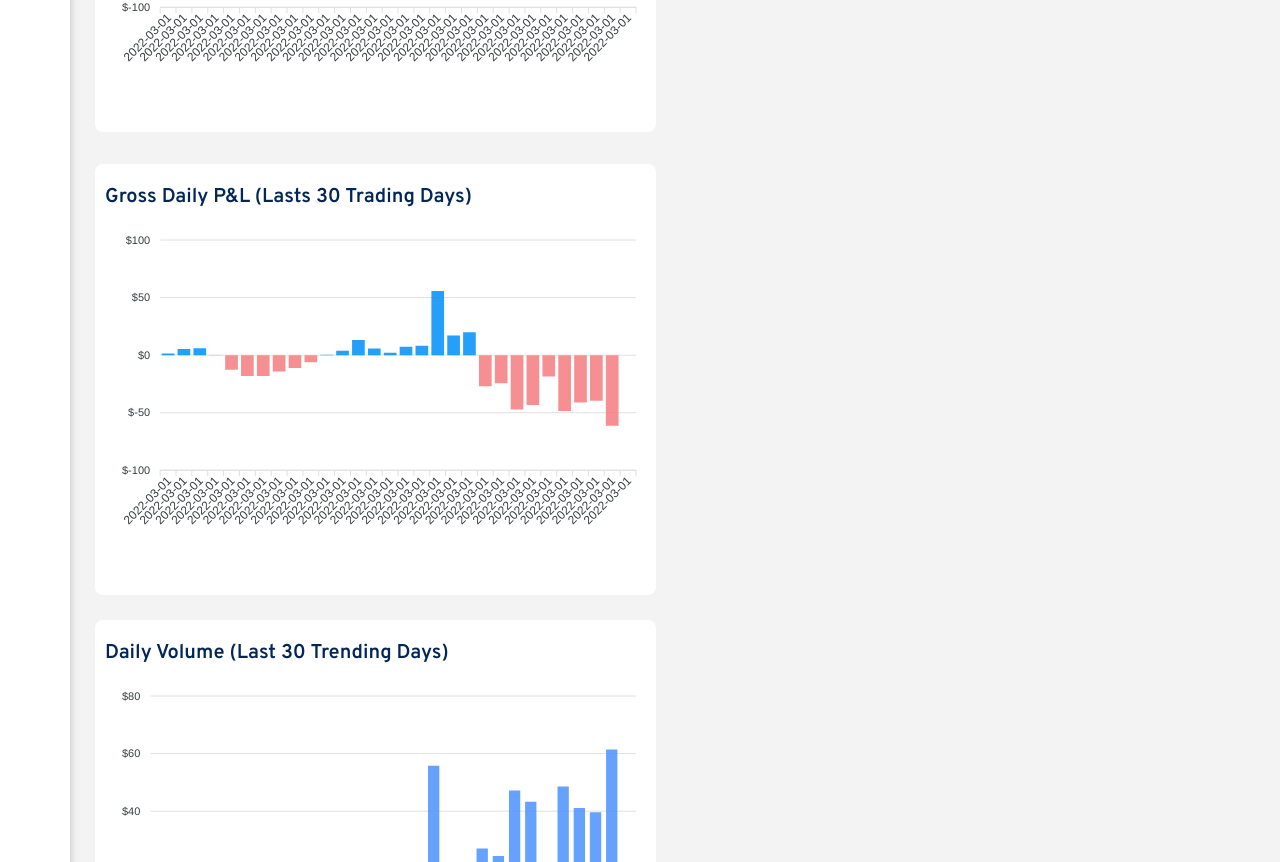
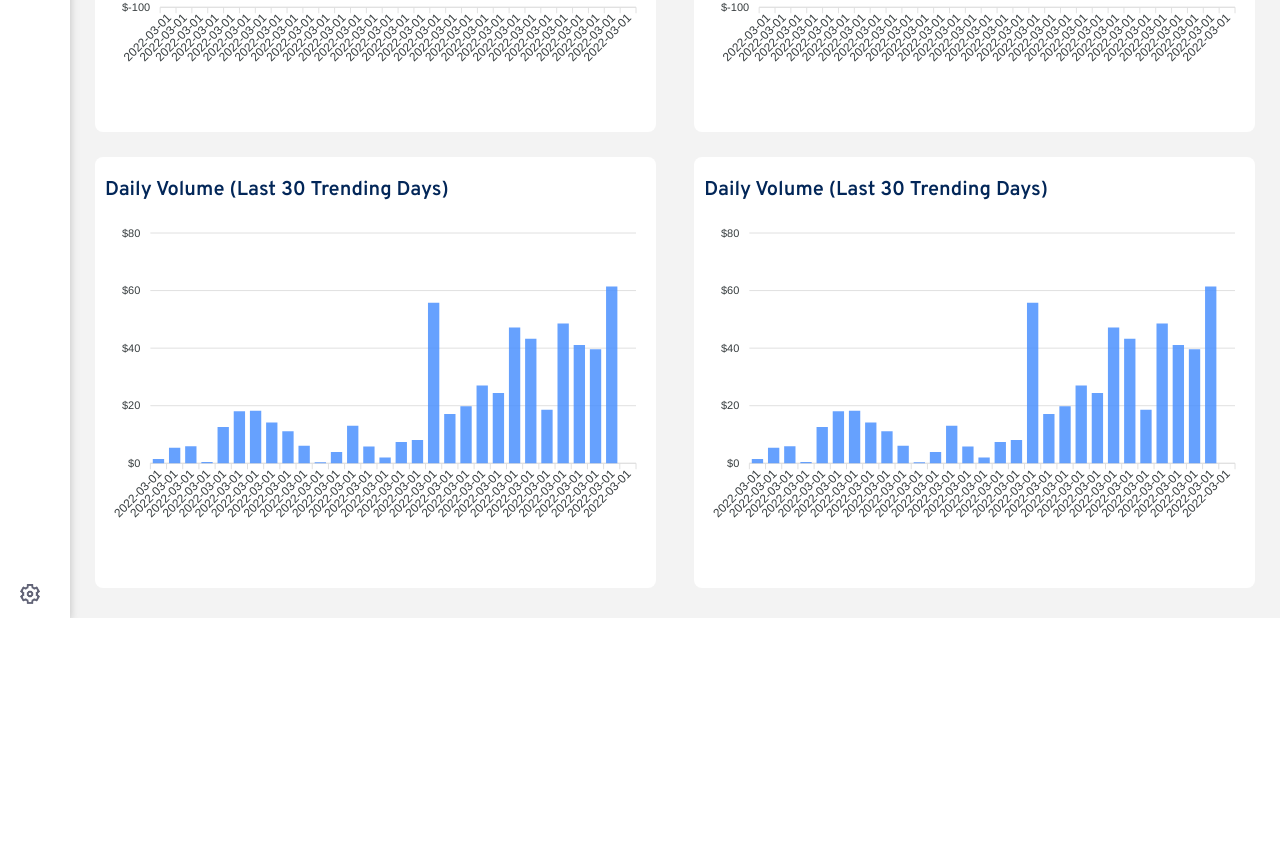
Before and after one commit to ghulamrasuldev/trading-journal, a React (Vite) app: page /performance in a window 1280 px wide. Shown: the part 1938-2800 px from the top of the page. After the commit the page ends 2556 px from the top, so only its background shows below. Built offline with nearby package versions, Linux system fonts and the light colour scheme; a web font is replaced by a local one.

Commit message:
removal of jotai and width issue resolved

```diff
--- a/package.json
+++ b/package.json
@@ -17,7 +17,6 @@
     "@mui/material": "^5.11.10",
     "apexcharts": "^3.37.1",
     "html-react-parser": "^3.0.12",
-    "jotai": "^2.0.3",
     "react": "^18.2.0",
     "react-apexcharts": "^1.4.0",
     "react-calendar": "^4.0.0",
--- a/src/atom/atom.js
+++ /dev/null
@@ -1,3 +0,0 @@
-import { atom } from 'jotai';
-
-export const isOpenAtom = atom(false);
--- a/src/components/sideBar/Sidebar.jsx
+++ b/src/components/sideBar/Sidebar.jsx
@@ -1,57 +1,52 @@
-import React, { useState } from "react";
-import "./Sidebar.css";
-import {
-  IoIosArrowDroprightCircle,
-  IoIosArrowDropleftCircle,
-} from "react-icons/io";
-import logo from "../../assets/login/logo.png";
+import React, { useState } from 'react';
+import './Sidebar.css';
+import { IoIosArrowDroprightCircle, IoIosArrowDropleftCircle } from 'react-icons/io';
+import logo from '../../assets/login/logo.png';
 // import { menuItem } from './MenuItem'
-import { NavLink } from "react-router-dom";
-import { Divider, Tooltip } from "@mui/material";
+import { NavLink } from 'react-router-dom';
+import { Divider, Tooltip } from '@mui/material';
 // import { lightTheme } from '../../Theme/theme'
-import settingIcon from "/sidebarImages/setting.png";
-import ModeChange from "../../Theme/ChangeMode";
+import settingIcon from '/sidebarImages/setting.png';
+import ModeChange from '../../Theme/ChangeMode';
 
-import NewsCard from "./NewsCard";
-import { useSelector } from "react-redux";;
-import { useAtom } from 'jotai';
-import { isOpenAtom } from '../../atom/atom.js';
+import NewsCard from './NewsCard';
+import { useSelector } from 'react-redux';
 
 const Sidebar = ({ children }) => {
   const lightTheme = ModeChange();
 
-  const [isOpen, setIsOpen] = useAtom(isOpenAtom);
+  const [isOpen, setIsOpen] = useState(false);
 
   const menuItem = [
     {
-      path: "/dashboard",
-      name: "Dashboard",
-      icon: "./sidebarImages/dashboard.png",
+      path: '/dashboard',
+      name: 'Dashboard',
+      icon: './sidebarImages/dashboard.png',
     },
     {
-      path: "/dailyStatus",
-      name: "Daily Status",
-      icon: "./sidebarImages/dailystatus.png",
+      path: '/dailyStatus',
+      name: 'Daily Status',
+      icon: './sidebarImages/dailystatus.png',
     },
     {
-      path: "/tradelog",
-      name: "Trade Log",
-      icon: "./sidebarImages/loop.png",
+      path: '/tradelog',
+      name: 'Trade Log',
+      icon: './sidebarImages/loop.png',
     },
     {
-      path: "/performance",
-      name: "Performance",
-      icon: "./sidebarImages/performance.png",
+      path: '/performance',
+      name: 'Performance',
+      icon: './sidebarImages/performance.png',
     },
     {
-      path: "/journal",
-      name: "Journal",
-      icon: "./sidebarImages/edit.png",
+      path: '/journal',
+      name: 'Journal',
+      icon: './sidebarImages/edit.png',
     },
     {
-      path: "/news",
-      name: "News",
-      icon: "./sidebarImages/news.png",
+      path: '/news',
+      name: 'News',
+      icon: './sidebarImages/news.png',
     },
   ];
 
@@ -64,14 +59,14 @@ const Sidebar = ({ children }) => {
   //   },
   // };
 
-  const mode =useSelector(state=>state.mode)
+  const mode = useSelector((state) => state.mode);
 
   return (
     <div className="container">
       <div
         className="sidebar"
         style={{
-          width: isOpen ? "250px" : "70px",
+          width: isOpen ? '250px' : '70px',
           backgroundColor: lightTheme.ComponentBackgroundColor,
         }}
       >
@@ -79,11 +74,11 @@ const Sidebar = ({ children }) => {
 
         <div className="topSection">
           <div className="logoSection">
-            <img src={logo} alt="logo Image" className="logoImg" style={{backgroundColor:'transparent'}}/>
+            <img src={logo} alt="logo Image" className="logoImg" style={{ backgroundColor: 'transparent' }} />
             <p
               className="name"
               style={{
-                display: isOpen ? "block" : "none",
+                display: isOpen ? 'block' : 'none',
                 color: lightTheme.textColor,
               }}
             >
@@ -91,7 +86,6 @@ const Sidebar = ({ children }) => {
             </p>
           </div>
           <div className="openArrow">
-
             {isOpen ? (
               <IoIosArrowDropleftCircle
                 size={30}
@@ -109,11 +103,11 @@ const Sidebar = ({ children }) => {
         </div>
         <Divider
           style={{
-            width: "100%",
-            position: "relative",
-            top: "-18px",
-            zIndex: "-1",
-            boxShadow: "0px 2px 4px rgba(0, 0, 0, 0.03)",
+            width: '100%',
+            position: 'relative',
+            top: '-18px',
+            zIndex: '-1',
+            boxShadow: '0px 2px 4px rgba(0, 0, 0, 0.03)',
           }}
         />
 
@@ -125,30 +119,23 @@ const Sidebar = ({ children }) => {
               <NavLink
                 to={item.path}
                 key={index}
-                className={mode? "darklink":"link"}
+                className={mode ? 'darklink' : 'link'}
                 // onClick={()=>setIsOpen(false)}
-                activeclassname={mode? 'darkActive':'active'}
+                activeclassname={mode ? 'darkActive' : 'active'}
                 style={{
-                  margin: isOpen ? "5px 10px" : "5px 8px",
+                  margin: isOpen ? '5px 10px' : '5px 8px',
                   color: lightTheme.textColor,
                 }}
               >
                 <Tooltip title={item.name} placement="right-start">
-                  <div
-                    className="icon"
-                    style={{ color: lightTheme.sidebarIcon }}
-                  >
-                    <img
-                      src={item.icon}
-                      alt={item.name}
-                      className="sidebarImages"
-                    />
+                  <div className="icon" style={{ color: lightTheme.sidebarIcon }}>
+                    <img src={item.icon} alt={item.name} className="sidebarImages" />
                   </div>
                 </Tooltip>
                 <div
                   className="link_text"
                   style={{
-                    display: isOpen ? "block" : "none",
+                    display: isOpen ? 'block' : 'none',
                     color: lightTheme.textColor,
                   }}
                 >
@@ -166,32 +153,25 @@ const Sidebar = ({ children }) => {
         ) : null}
 
         {/* setting navigation */}
-        <div
-          className="setting"
-          style={{ position: isOpen ? "absolute" : "absolute" }}
-        >
+        <div className="setting" style={{ position: isOpen ? 'absolute' : 'absolute' }}>
           <NavLink
             to="/setting"
             className="link"
             activeclassname="active"
             style={{
-              margin: isOpen ? "5px 10px" : "0 5px",
+              margin: isOpen ? '5px 10px' : '0 5px',
               color: lightTheme.textColor,
             }}
           >
             <Tooltip title="Setting" placement="right-start">
               <div className="icon" style={{ color: lightTheme.sidebarIcon }}>
-                <img
-                  src={settingIcon}
-                  alt="setting"
-                  className="sidebarImages"
-                />
+                <img src={settingIcon} alt="setting" className="sidebarImages" />
               </div>
             </Tooltip>
             <div
               className="link_text"
               style={{
-                display: isOpen ? "block" : "none",
+                display: isOpen ? 'block' : 'none',
                 color: lightTheme.textColor,
               }}
             >
--- a/src/pages/DailyStatus/DailyStatus.jsx
+++ b/src/pages/DailyStatus/DailyStatus.jsx
@@ -10,13 +10,8 @@ import TradeBarGraph from '../Dashboard/SideGraphs/TradeBarGraph/TradeBarGraph';
 import ModeChange from '../../Theme/ChangeMode';
 // import { lightTheme } from '../../Theme/theme';
 
-import { useAtom } from 'jotai';
-import { isOpenAtom } from '../../atom/atom.js';
-
 const DailyStatus = () => {
   const lightTheme = ModeChange();
-  const [isOpen] = useAtom(isOpenAtom);
-  const spacing = isOpen ? 10 : 12;
 
   const mainDivStyle = {
     padding: '30px 25px',
--- a/src/pages/Dashboard/Dashboard.jsx
+++ b/src/pages/Dashboard/Dashboard.jsx
@@ -11,13 +11,9 @@ import ModeChange from '../../Theme/ChangeMode';
 // import { lightTheme } from '../../Theme/theme';
 import TradeBarGraph from './SideGraphs/TradeBarGraph/TradeBarGraph';
 import UpcomingEvents from './upcomingEvents/upcomingEvents';
-import { useAtom } from 'jotai';
-import { isOpenAtom } from '../../atom/atom.js';
 
 const Dashboard = () => {
   const lightTheme = ModeChange();
-  const [isOpen] = useAtom(isOpenAtom);
-  const spacing = isOpen ? 1 : 6;
 
   // styling props
   const mainDivStyle = {
--- a/src/pages/Dashboard/TopGraph/TopGraphs.jsx
+++ b/src/pages/Dashboard/TopGraph/TopGraphs.jsx
@@ -4,16 +4,9 @@ import Chart from 'react-apexcharts';
 import './TopGraph.css';
 import ModeChange from '../../../Theme/ChangeMode';
 // import { lightTheme } from '../../../Theme/theme';
-import { useAtom } from 'jotai';
-import { isOpenAtom } from '../../../atom/atom.js';
 
 const TopGraphs = () => {
-  const [isOpen] = useAtom(isOpenAtom);
-
   const lightTheme = ModeChange();
-
-  // const spacing = isOpen ? 1.6 : 2;
-  const spacing = isOpen ? 1 : 3;
 
   const [graphData, setGraphData] = useState({
     seriesSpark1: [
@@ -117,7 +110,6 @@ const TopGraphs = () => {
   return (
     <Box>
       <Grid container justifyContent="space-between" alignItems="center" mt={5} mb={5}>
-        {/* <Grid container columnGap={spacing} rowGap={4} mt={5} mb={5}> */}
         <Grid item lg={3.1} md={12} sm={12} sx={topGraphStyle}>
           <div className="graphTopSection">
             <div>
--- a/src/pages/Performance/Details/Detail.jsx
+++ b/src/pages/Performance/Details/Detail.jsx
@@ -10,14 +10,11 @@ import Liquidity from './Liquidity/Liquidity';
 import Instrument from './Instrument/Instrument';
 import MarketBehaviour from './Marketbehaviour/MarketBehaviour';
 import WinLossExpectation from './WinLossExpectation/WinLossExpectation';
-import { useAtom } from 'jotai';
-import { isOpenAtom } from '../../../atom/atom.js';
-import ModeChange from "../../../Theme/ChangeMode";
+
+import ModeChange from '../../../Theme/ChangeMode';
 
 const Detail = () => {
   const lightTheme = ModeChange();
-  const [isOpen] = useAtom(isOpenAtom);
-  const spacing = isOpen ? 1 : 6;
 
   const [showComponent, setShowComponent] = useState('0');
 
--- a/src/pages/Performance/Overview/DailyGraphs/DailyGraph.jsx
+++ b/src/pages/Performance/Overview/DailyGraphs/DailyGraph.jsx
@@ -2,15 +2,11 @@ import React, { useState } from 'react';
 import { Grid, Box } from '@mui/material';
 // import { lightTheme } from '../../../../Theme/theme';
 import Chart from 'react-apexcharts';
-import { useAtom } from 'jotai';
 
-import { isOpenAtom } from '../../../../atom/atom.js';
-import ModeChange from "../../../../Theme/ChangeMode";
+import ModeChange from '../../../../Theme/ChangeMode';
 
 const DailyGraph = () => {
   const lightTheme = ModeChange();
-  const [isOpen] = useAtom(isOpenAtom);
-  const spacing = isOpen ? 4.5 : 5;
 
   const [DailyPLGraph, setDailyPLGraph] = useState({
     series: [
@@ -120,7 +116,7 @@ const DailyGraph = () => {
   return (
     <div>
       <Box sx={mainDiv}>
-        <Grid container columnGap={spacing} rowGap={4}>
+        <Grid container justifyContent="space-between" alignItems="center" rowGap={4}>
           <Grid item lg={5.8} md={12} sm={12} sx={GridItem}>
             <p style={graphTitle}>Gross Daily P&L (Lasts 30 Trading Days)</p>
             <div>
--- a/src/pages/Performance/Overview/DailyGraphs/DailyVolumegraph.jsx
+++ b/src/pages/Performance/Overview/DailyGraphs/DailyVolumegraph.jsx
@@ -2,15 +2,12 @@ import React, { useState } from 'react';
 import { Grid, Box } from '@mui/material';
 // import { lightTheme } from '../../../../Theme/theme';
 import Chart from 'react-apexcharts';
-import { useAtom } from 'jotai';
 
-import { isOpenAtom } from '../../../../atom/atom.js';
-import ModeChange from "../../../../Theme/ChangeMode";
+import ModeChange from '../../../../Theme/ChangeMode';
 
 const DailyVolumegraph = () => {
   const lightTheme = ModeChange();
-  const [isOpen] = useAtom(isOpenAtom);
-  const spacing = isOpen ? 4.5 : 5;
+
   const [DailyVolumeChart, setDailyVolumeChart] = useState({
     series: [
       {
@@ -109,7 +106,7 @@ const DailyVolumegraph = () => {
   return (
     <div>
       <Box sx={mainDiv}>
-        <Grid container columnGap={spacing} rowGap={4}>
+        <Grid container justifyContent="space-between" alignItems="center" rowGap={4}>
           <Grid item lg={5.8} md={12} sm={12} sx={GridItem}>
             <p style={graphTitle}>Daily Volume (Last 30 Trending Days)</p>
             <div>
--- a/src/pages/TradeLog/TradeLogTopGraphs/TradeLogTopGraphs.jsx
+++ b/src/pages/TradeLog/TradeLogTopGraphs/TradeLogTopGraphs.jsx
@@ -2,15 +2,11 @@ import React, { useState } from 'react';
 import { Box, Grid } from '@mui/material';
 import Chart from 'react-apexcharts';
 import './TradeLogTopGraph.css';
-import { useAtom } from 'jotai';
 
-import { isOpenAtom } from '../../../atom/atom.js';
 import ModeChange from '../../../Theme/ChangeMode';
 // import { lightTheme } from '../../../Theme/theme';
 
 const TradeLogTopGraphs = () => {
-  const [isOpen] = useAtom(isOpenAtom);
-  const spacing = isOpen ? 2.8 : 3;
   const lightTheme = ModeChange();
   // first top graph
   const [graphData, setGraphData] = useState({
--- a/src/pages/TradeLog/TradesReport/TradeReport.jsx
+++ b/src/pages/TradeLog/TradesReport/TradeReport.jsx
@@ -15,16 +15,13 @@ import TableRow from '@mui/material/TableRow';
 import Paper from '@mui/material/Paper';
 // import { lightTheme } from '../../../Theme/theme';
 import { TradeReportData } from '../TradeTableData.js';
-import { useAtom } from 'jotai';
-import { isOpenAtom } from '../../../atom/atom.js';
+
 import ModeChange from '../../../Theme/ChangeMode';
 import PrimaryButton from '../../../components/common/PrimaryButton';
 import SecondaryButton from '../../../components/common/SecondaryButton';
 
 const TradeReport = () => {
   const lightTheme = ModeChange();
-  const [isOpen] = useAtom(isOpenAtom);
-  const spacing = isOpen ? 80 : 90;
 
   const [toggle, setToggle] = useState(true);
   const [checkBoxValue, setCheckBoxValue] = useState([]);
@@ -79,8 +76,7 @@ const TradeReport = () => {
     boxShadow: '0px 4px 4px rgba(0, 0, 0, 0.02)',
     backgroundColor: `${lightTheme.ComponentBackgroundColor}`,
     borderRadius: '8px',
-    maxWidth: `${spacing}vw`,
-    overflow: 'auto',
+    maxWidth: '79vw',
   };
 
   const selectText = {
@@ -111,13 +107,10 @@ const TradeReport = () => {
   const tableHead = {
     color: `${lightTheme.headingTextColor}`,
     borderBottom: `1px solid ${lightTheme.tableBorderColor}`,
-    // padding: '0px 5px 0px 5px',
-    // fontSize: '12px',
   };
   const tableData = {
     color: `${lightTheme.textColor}`,
     borderBottom: `1px solid ${lightTheme.tableBorderColor}`,
-    // fontSize: '12px',
   };
   const checkBoxLabel = {
     color: `${lightTheme.textColor}`,
@@ -214,6 +207,7 @@ const TradeReport = () => {
                     </TableCell>
                   </TableRow>
                 </TableHead>
+
                 <TableBody>
                   {filteredTradeReportData.map((row, index) => (
                     <TableRow
@@ -365,19 +359,6 @@ const TradeReport = () => {
                     setToggle(true);
                   }}
                 />
-                {/* <button className="checkBoxCancelBtn" style={cancleBtn}>
-                  Cancel
-                </button>
-                <button
-                  className="checkBoxSaveBtn"
-                  onClick={() => {
-                    filterTable();
-                    setToggle(true);
-                  }}
-                  style={saveBtn}
-                >
-                  Save
-                </button> */}
               </div>
             </div>
           </div>
```
Also changed, not shown: src/pages/Performance/Overview/OverView.jsx (+12 -13 lines), 1 other file (tests, documents, lock files or other folders).
